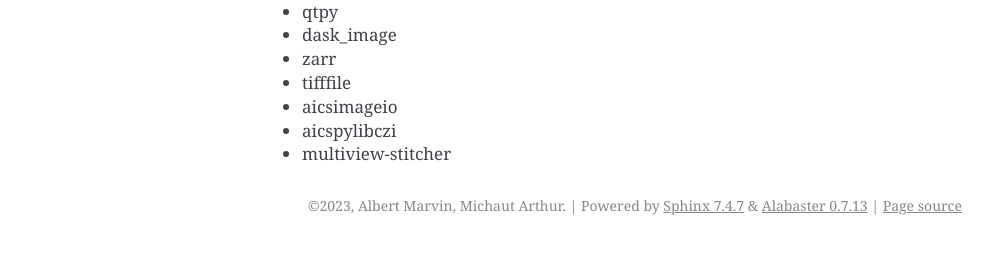
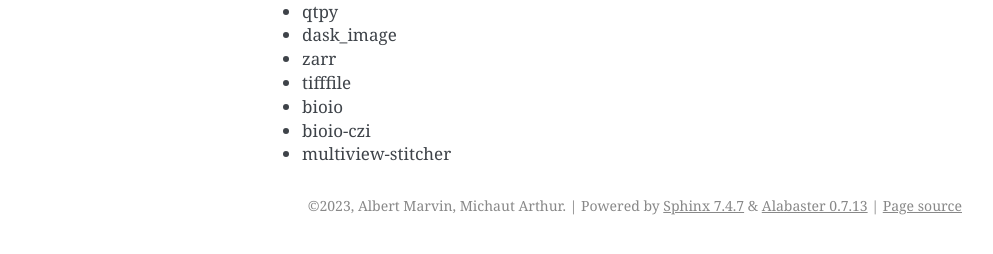
Before and after one commit to multiview-stitcher/napari-stitcher, a Sphinx documentation site: the page built from doc/source/user_guide/installation.rst, in a window 1280 px wide. Shown: the part 643-897 px from the top of the page, without its empty margins (148-1141 px from the left). Built offline with Sphinx 7.4.7, drawn with Linux system fonts in a browser that asks for light colours.

Commit message:
Depend on multiview-stitcher bioio

```diff
--- a/doc/source/user_guide/installation.rst
+++ b/doc/source/user_guide/installation.rst
@@ -42,6 +42,6 @@
 - dask_image
 - zarr
 - tifffile
-- aicsimageio
-- aicspylibczi
+- bioio
+- bioio-czi
 - multiview-stitcher
--- a/setup.cfg
+++ b/setup.cfg
@@ -31,7 +31,7 @@
     magicgui
     qtpy
     tifffile >=2022.7.28
-    multiview-stitcher[aicsimageio] ==0.1.9
+    multiview-stitcher[bioio] ==0.1.11
     spatial_image ==0.3.0
     multiscale_spatial_image ==0.11.2
 
```
